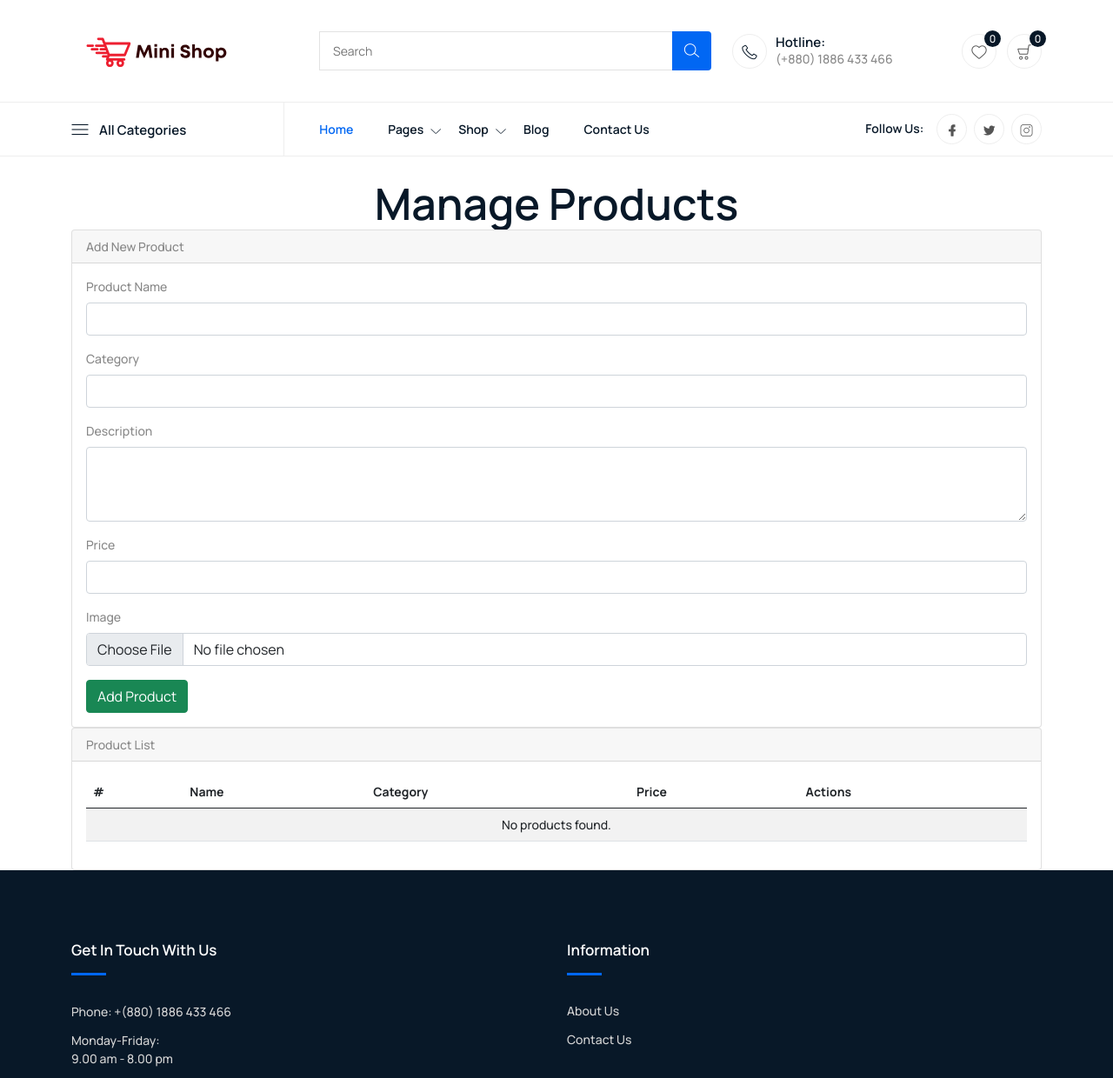
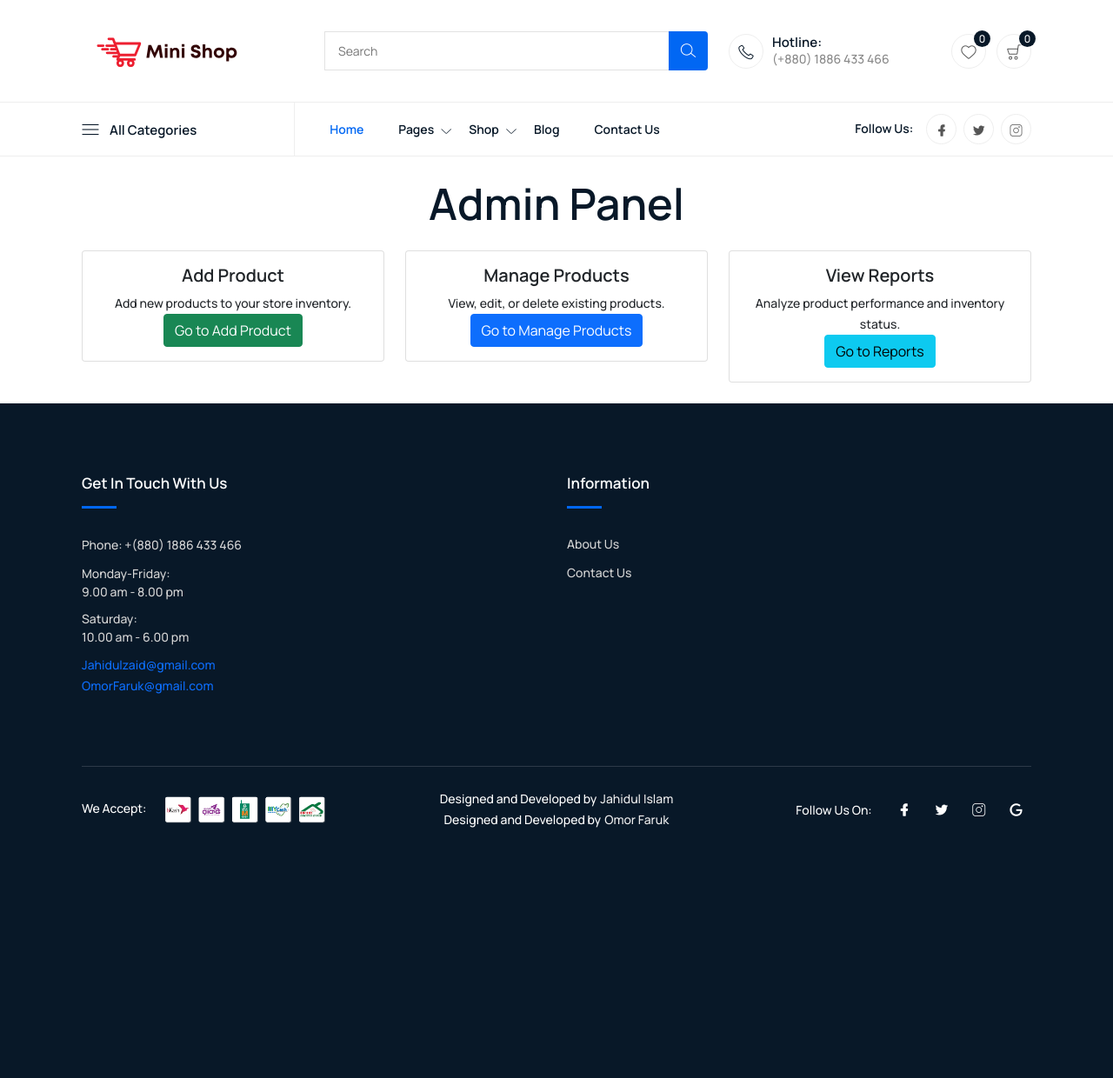
Before and after one commit to jahidulzaid/Shop, a PHP site: page /admin.php in a window 1280 px wide. Shown: the top 1240 px of the page at 87% size. After the commit the page ends 952 px from the top, so only its background shows below. Run offline with PHP 8.4, Linux system fonts and the light colour scheme; a user stored in the database is signed in; data that the repository does not hold is empty.

Commit message:
added admin page for product management

```diff
--- a/admin.php
+++ b/admin.php
@@ -1,7 +1,7 @@
 <?php
 session_start();
 
-// Check if admin is logged in
+
 if (!isset($_SESSION['admin_logged_in']) || $_SESSION['admin_logged_in'] !== true) {
     header("Location: login.php");
     exit();
@@ -9,18 +9,19 @@ if (!isset($_SESSION['admin_logged_in']) || $_SESSION['admin_logged_in'] !== tru
 
 include 'db_connect.php'; // Include database connection
 
-// Fetch all products
 $sql = "SELECT * FROM products ORDER BY created_at DESC";
 $result = $conn->query($sql);
 ?>
+
 <!DOCTYPE html>
-<html class="no-js" lang="zxx">
-  <head>
-    <meta charset="utf-8" />
-    <meta http-equiv="x-ua-compatible" content="ie=edge" />
-    <title>All Products - Mini Shop</title>
-    <meta name="description" content="" />
-    <meta name="viewport" content="width=device-width, initial-scale=1" />
+<html lang="en">
+<head>
+    <meta charset="UTF-8">
+    <meta name="viewport" content="width=device-width, initial-scale=1.0">
+    <title>Admin Panel</title>
+    <!-- Bootstrap CSS -->
+    <link href="https://cdn.jsdelivr.net/npm/bootstrap@5.3.0-alpha3/dist/css/bootstrap.min.css" rel="stylesheet">
+
     <link
       rel="shortcut icon"
       type="image/x-icon"
@@ -32,80 +33,45 @@ $result = $conn->query($sql);
     <link rel="stylesheet" href="css/tiny-slider.css" />
     <link rel="stylesheet" href="css/glightbox.min.css" />
     <link rel="stylesheet" href="css/main.css" />
-  </head>
-  <body>
+</head>
+<body>
     <!-- Header -->
     <?php include 'header.php'; ?>
 
     <!-- Main Content -->
     <div class="container mt-4">
-        <h1 class="text-center">Manage Products</h1>
+        <h1 class="text-center mb-4">Admin Panel</h1>
 
-        <!-- Add Product Section -->
-        <div class="card">
-            <div class="card-header">Add New Product</div>
-            <div class="card-body">
-                <form method="POST" action="add_product.php" enctype="multipart/form-data">
-                    <div class="mb-3">
-                        <label for="name" class="form-label">Product Name</label>
-                        <input type="text" class="form-control" id="name" name="NAME" required>
+        <div class="row menu-container">
+            <!-- Add Product -->
+            <div class="col-lg-4 col-md-6 mb-4">
+                <div class="card menu-card">
+                    <div class="card-body text-center">
+                        <h5 class="card-title">Add Product</h5>
+                        <p class="card-text">Add new products to your store inventory.</p>
+                        <a href="add_product.php" class="btn btn-success">Go to Add Product</a>
                     </div>
-                    <div class="mb-3">
-                        <label for="category" class="form-label">Category</label>
-                        <input type="text" class="form-control" id="category" name="category" required>
+                </div>
+            </div>
+            <!-- Manage Products -->
+            <div class="col-lg-4 col-md-6 mb-4">
+                <div class="card menu-card">
+                    <div class="card-body text-center">
+                        <h5 class="card-title">Manage Products</h5>
+                        <p class="card-text">View, edit, or delete existing products.</p>
+                        <a href="manage_products.php" class="btn btn-primary">Go to Manage Products</a>
                     </div>
-                    <div class="mb-3">
-                        <label for="description" class="form-label">Description</label>
-                        <textarea class="form-control" id="description" name="description" rows="3"></textarea>
+                </div>
+            </div>
+            <!-- View Reports -->
+            <div class="col-lg-4 col-md-6 mb-4">
+                <div class="card menu-card">
+                    <div class="card-body text-center">
+                        <h5 class="card-title">View Reports</h5>
+                        <p class="card-text">Analyze product performance and inventory status.</p>
+                        <a href="reports.php" class="btn btn-info">Go to Reports</a>
                     </div>
-                    <div class="mb-3">
-                        <label for="price" class="form-label">Price</label>
-                        <input type="number" class="form-control" id="price" name="price" step="0.01" required>
-                    </div>
-                    <div class="mb-3">
-                        <label for="image" class="form-label">Image</label>
-                        <input type="file" class="form-control" id="image" name="image" required>
-                    </div>
-                    <button type="submit" class="btn btn-success">Add Product</button>
-                </form>
-            </div>
-        </div>
-
-        <!-- Product List -->
-        <div class="card">
-            <div class="card-header">Product List</div>
-            <div class="card-body">
-                <table class="table table-striped">
-                    <thead>
-                        <tr>
-                            <th>#</th>
-                            <th>Name</th>
-                            <th>Category</th>
-                            <th>Price</th>
-                            <th>Actions</th>
-                        </tr>
-                    </thead>
-                    <tbody>
-                        <?php if ($result->num_rows > 0): ?>
-                            <?php while ($product = $result->fetch_assoc()): ?>
-                                <tr>
-                                    <td><?= $product['id']; ?></td>
-                                    <td><?= htmlspecialchars($product['NAME']); ?></td>
-                                    <td><?= htmlspecialchars($product['category']); ?></td>
-                                    <td>৳<?= number_format($product['price'], 2); ?></td>
-                                    <td>
-                                        <a href="edit_product.php?id=<?= $product['id']; ?>" class="btn btn-primary btn-sm">Edit</a>
-                                        <a href="delete_product.php?id=<?= $product['id']; ?>" class="btn btn-danger btn-sm" onclick="return confirm('Are you sure?')">Delete</a>
-                                    </td>
-                                </tr>
-                            <?php endwhile; ?>
-                        <?php else: ?>
-                            <tr>
-                                <td colspan="5" class="text-center">No products found.</td>
-                            </tr>
-                        <?php endif; ?>
-                    </tbody>
-                </table>
+                </div>
             </div>
         </div>
     </div>
```
Also changed, not shown: add_product.php (added, +75 -0 lines).
